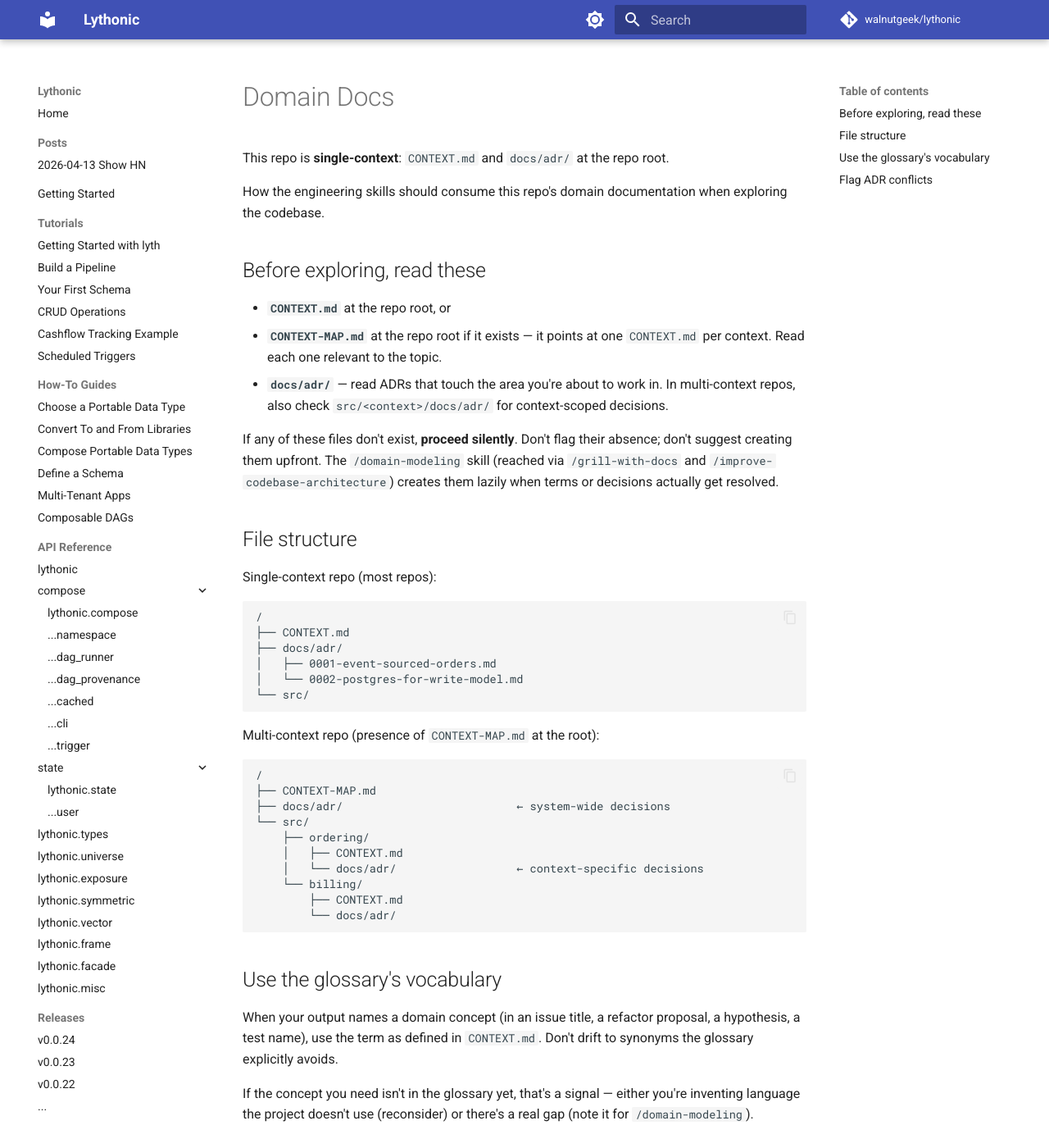
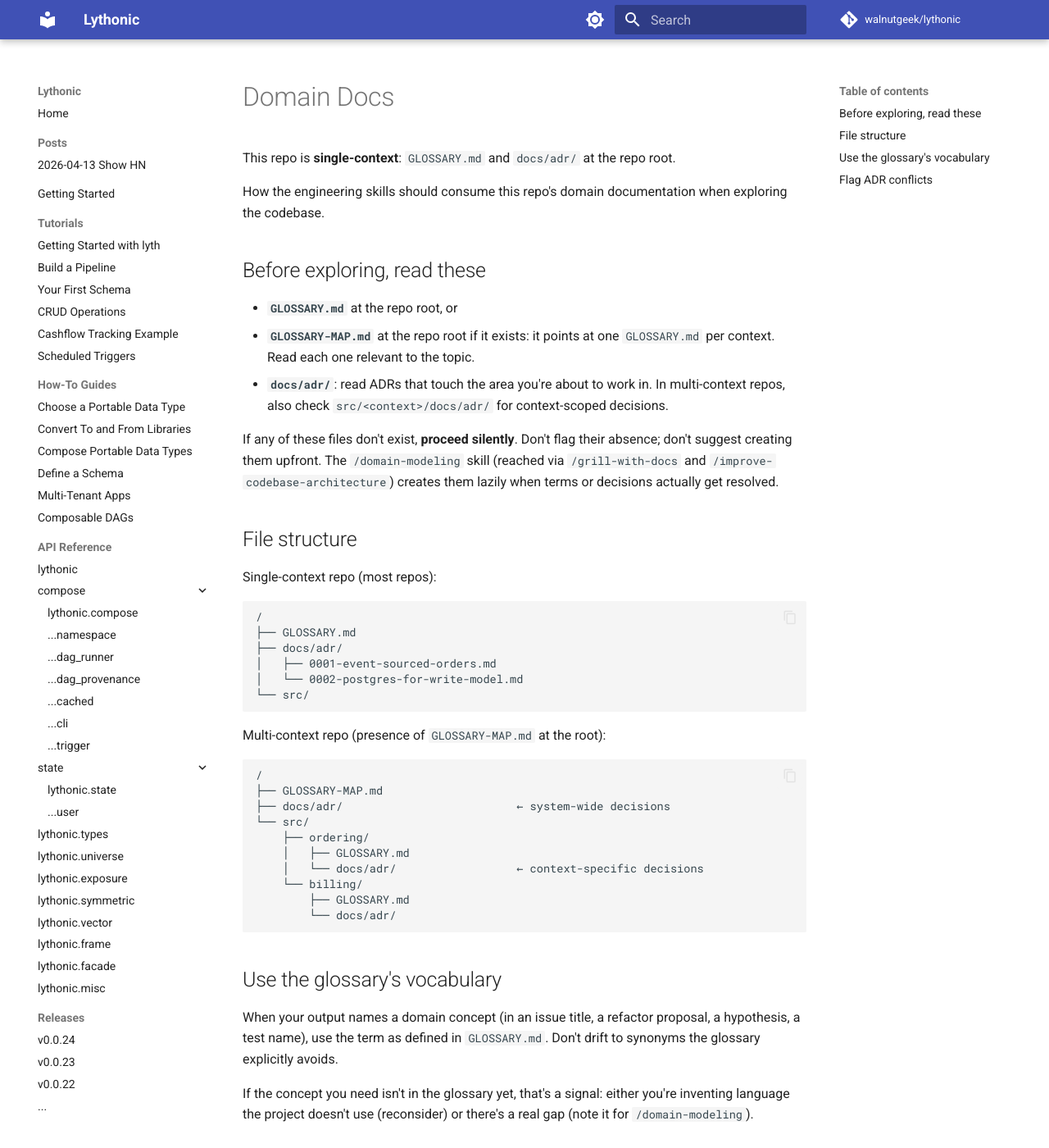
Before and after one commit to walnutgeek/lythonic, an MkDocs documentation site: the page built from docs/agents/domain.md, in a window 1280 px wide and 1400 px high. Shown: the whole window at 82% size. Built offline with MkDocs 1.6.1 and Material for MkDocs 9.7.7, drawn with Linux system fonts in a browser that asks for light colours; comment, search, counter and statistics services are not loaded; some of the changed text lies outside the part shown.

Commit message:
docs: rename CONTEXT.md to GLOSSARY.md, refresh agent skill config
Co-Authored-By: Claude Opus 5.5 <noreply@anthropic.com>

````diff
--- a/docs/agents/domain.md
+++ b/docs/agents/domain.md
@@ -1,14 +1,14 @@
 # Domain Docs
 
-This repo is **single-context**: `CONTEXT.md` and `docs/adr/` at the repo root.
+This repo is **single-context**: `GLOSSARY.md` and `docs/adr/` at the repo root.
 
 How the engineering skills should consume this repo's domain documentation when exploring the codebase.
 
 ## Before exploring, read these
 
-- **`CONTEXT.md`** at the repo root, or
-- **`CONTEXT-MAP.md`** at the repo root if it exists — it points at one `CONTEXT.md` per context. Read each one relevant to the topic.
-- **`docs/adr/`** — read ADRs that touch the area you're about to work in. In multi-context repos, also check `src/<context>/docs/adr/` for context-scoped decisions.
+- **`GLOSSARY.md`** at the repo root, or
+- **`GLOSSARY-MAP.md`** at the repo root if it exists: it points at one `GLOSSARY.md` per context. Read each one relevant to the topic.
+- **`docs/adr/`**: read ADRs that touch the area you're about to work in. In multi-context repos, also check `src/<context>/docs/adr/` for context-scoped decisions.
 
 If any of these files don't exist, **proceed silently**. Don't flag their absence; don't suggest creating them upfront. The `/domain-modeling` skill (reached via `/grill-with-docs` and `/improve-codebase-architecture`) creates them lazily when terms or decisions actually get resolved.
 
@@ -18,36 +18,36 @@ Single-context repo (most repos):
 
 ```
 /
-├── CONTEXT.md
+├── GLOSSARY.md
 ├── docs/adr/
 │   ├── 0001-event-sourced-orders.md
 │   └── 0002-postgres-for-write-model.md
 └── src/
 ```
 
-Multi-context repo (presence of `CONTEXT-MAP.md` at the root):
+Multi-context repo (presence of `GLOSSARY-MAP.md` at the root):
 
 ```
 /
-├── CONTEXT-MAP.md
+├── GLOSSARY-MAP.md
 ├── docs/adr/                          ← system-wide decisions
 └── src/
     ├── ordering/
-    │   ├── CONTEXT.md
+    │   ├── GLOSSARY.md
     │   └── docs/adr/                  ← context-specific decisions
     └── billing/
-        ├── CONTEXT.md
+        ├── GLOSSARY.md
         └── docs/adr/
 ```
 
 ## Use the glossary's vocabulary
 
-When your output names a domain concept (in an issue title, a refactor proposal, a hypothesis, a test name), use the term as defined in `CONTEXT.md`. Don't drift to synonyms the glossary explicitly avoids.
+When your output names a domain concept (in an issue title, a refactor proposal, a hypothesis, a test name), use the term as defined in `GLOSSARY.md`. Don't drift to synonyms the glossary explicitly avoids.
 
-If the concept you need isn't in the glossary yet, that's a signal — either you're inventing language the project doesn't use (reconsider) or there's a real gap (note it for `/domain-modeling`).
+If the concept you need isn't in the glossary yet, that's a signal: either you're inventing language the project doesn't use (reconsider) or there's a real gap (note it for `/domain-modeling`).
 
 ## Flag ADR conflicts
 
 If your output contradicts an existing ADR, surface it explicitly rather than silently overriding:
 
-> _Contradicts ADR-0007 (event-sourced orders) — but worth reopening because…_
+> _Contradicts ADR-0007 (event-sourced orders), but worth reopening because…_
````
Also changed, not shown: CLAUDE.md (+1 -1 lines), docs/agents/issue-tracker.md (+5 -5 lines), docs/ideas/symmetric-matrix.md (+1 -1 lines), GLOSSARY.md (renamed from CONTEXT.md).
